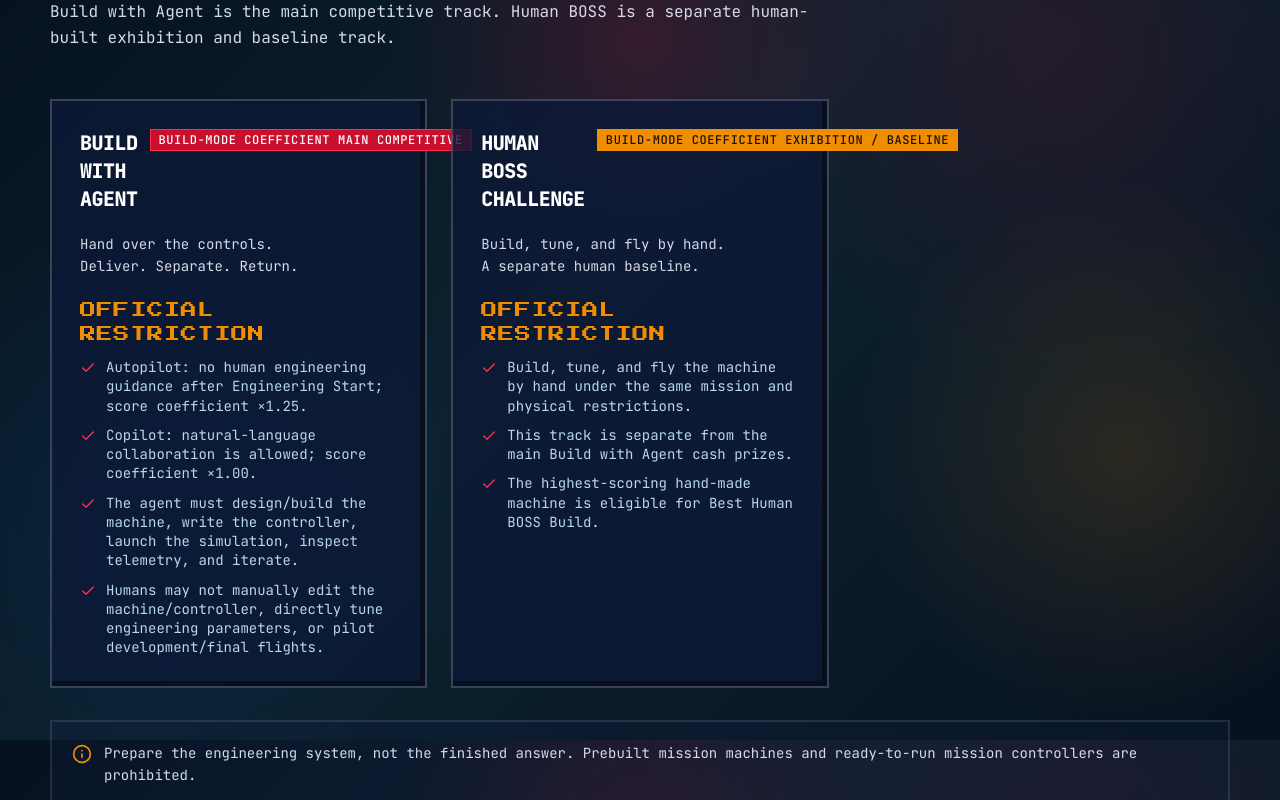
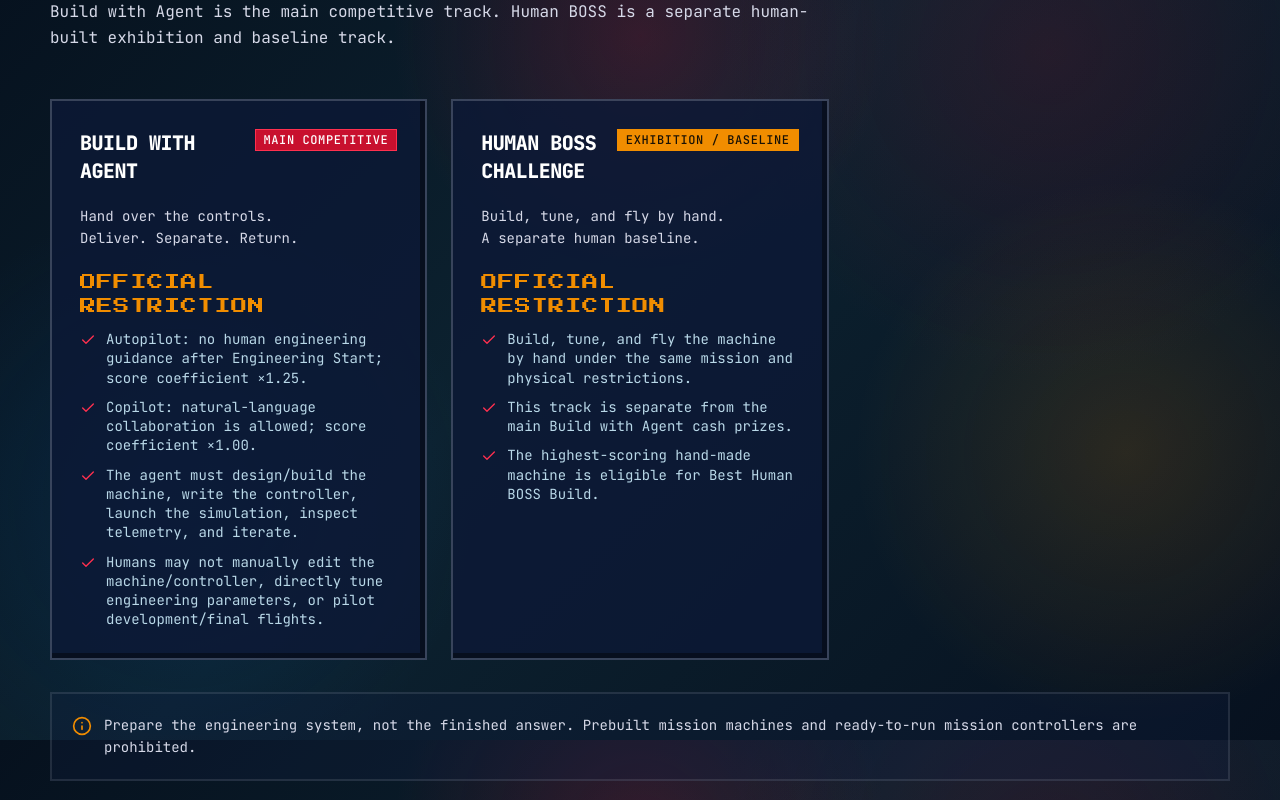
Before and after one commit to build-arena/ConstructionChallenge, a React (Vite) app in the folder web/: page / in a window 1280 px wide. Shown: the part 3260-4060 px from the top of the page. Built offline with nearby package versions, Linux system fonts and the light colour scheme; a web font is replaced by a local one.

Commit message:
fix: finish Season 2 track and leaderboard alignment

```diff
--- a/web/src/components/sections/Tracks.tsx
+++ b/web/src/components/sections/Tracks.tsx
@@ -16,8 +16,10 @@ export function Tracks() {
       <SectionHeading tag={tr.tag} title={tr.title} intro={tr.intro} />
 
       <div className="grid gap-6 lg:grid-cols-3">
-        {tr.items.map((item, i) => {
-          const official = i < 2
+        {tr.items.map((item) => {
+          // S02 groups Autopilot/Copilot under Build with Agent; Human BOSS is separate.
+          const official = item.name !== "Human Boss Challenge"
+          const hasCoefficient = official && item.badge.startsWith("×")
           return (
             <Card
               key={item.name}
@@ -33,7 +35,7 @@ export function Tracks() {
                   {item.name}
                 </h3>
                 <Badge variant={item.badgeVariant as BadgeVariant}>
-                  {official ? `${tr.coefficientLabel} ${item.badge}` : item.badge}
+                  {hasCoefficient ? `${tr.coefficientLabel} ${item.badge}` : item.badge}
                 </Badge>
               </div>
 
--- a/web/src/config/season.ts
+++ b/web/src/config/season.ts
@@ -1,7 +1,7 @@
 /**
- * Season 1 kickoff — 2026-07-12 00:00 AOE (Anywhere on Earth, UTC-12:00).
+ * Season 2 opening — 2026-09-20 00:00 AOE (Anywhere on Earth, UTC-12:00).
  * AOE's UTC-12 offset makes this the latest possible local midnight on
  * that date anywhere in the world, so it is expressed here as the
  * equivalent UTC instant: 00:00 - (-12:00) = 12:00 UTC.
  */
-export const SEASON_START_UTC = "2026-07-12T12:00:00Z"
+export const SEASON_START_UTC = "2026-09-20T12:00:00Z"
--- a/web/src/i18n/season2.ts
+++ b/web/src/i18n/season2.ts
@@ -125,7 +125,7 @@ const enPatch = {
     dedupe: "A machine may earn multiple display titles, but at most one major cash prize. If a winner is ineligible or cannot be verified, the official roll-down and verification rules apply.",
     academic: { title: "Verification", badge: "Official", intro: "BuildArena and the named judges verify machine, controller, telemetry, histories, and writeup before final awards.", contributionsTitle: "Judges", contributions: ["BuildArena", "Nextan Pholizebort", "Nephoslbata"], adoptionNote: "Prize and eligibility decisions follow the official S02 Rules." },
   },
-  leaderboard: { tag: "// 07 — Leaderboard", title: "Season 02 Leaderboard", status: "Not open yet", emptyTitle: "The loop is warming up", emptyBody: "The competition opens Sep 20, 2026 AOE. Submit a verified final mission to appear after unified scoring." },
+  leaderboard: { tag: "// 07 — Leaderboard", title: "Season 02 Leaderboard", status: "Not open yet", tabs: { overall: "Overall", autopilot: "Autopilot", copilot: "Copilot", human: "Human BOSS" }, columns: ["#", "Team", "Machine", "Mode", "Payload", "Efficiency", "Recovery", "Landing", "Performance", "Final", "Status"], emptyTitle: "The loop is warming up", emptyBody: "The competition opens Sep 20, 2026 AOE. Submit a verified final mission to appear after unified scoring.", provisional: "Provisional" },
   faq: {
     tag: "// 08 — Rules FAQ",
     title: "Season 02 FAQ",
@@ -145,7 +145,7 @@ const zhPatch = {
   scoring: { tag: "// 04 — 官方评分", title: "交付 · 分离 · 返回", intro: "无动力载荷必须完成三圈轨道；之后表现分乘以建造模式系数。", performanceTitle: "PerformanceScore · 100 分", performance: [{ name: "轨道载荷", weight: "15%", body: "交付更多有效载荷质量。正向合格运行至少 6/15，适用池中最好成绩为 15/15。" }, { name: "载荷燃料效率", weight: "15%", body: "η = 载荷质量 / 消耗燃料。丢失硬件中的燃料计入消耗，带回的燃料不计入。合法零推进剂任务直接得 15/15。" }, { name: "回收完整度", weight: "30%", body: "30 × 有效回收干硬件质量 / 初始非载荷干硬件质量；需结构完整度 ≥90%，无推进稳定着陆 10 秒。" }, { name: "着陆精度", weight: "40%", body: "按质量加权的着陆精度；距离越近越高，超过阈值快速下降，未回收部分为零。" }], costTitle: "任务门槛与边界", cost: [{ name: "三圈门槛", body: "载荷须无动力完成三圈完整轨道，合格期间全程严格高于行星中心 1100 游戏距离单位，否则竞争得分为 0。" }, { name: "燃料记账", body: "整个任务（含回收）都计入燃料消耗；有效回收硬件中剩余燃料不计入。" }], formulaLabel: "官方公式", formulas: [{ label: "PerformanceScore", value: "PayloadScore + EfficiencyScore + RecoveryScore + LandingScore" }, { label: "FinalScore", value: "PerformanceScore × BuildModeCoefficient" }, { label: "模式系数", value: "Autopilot ×1.25 · Copilot ×1.00" }], finalTitle: "任务要求", finals: [{ label: "任务", value: "交付 · 分离 · 返回" }, { label: "合格载荷", value: "三圈完整轨道 · 无动力 · >1100 距离单位" }], tokenNote: "官方 S02 scorer/reference implementation 随 BuildArena 2.0 公共发布；允许多次提交，但每队只有一个 Effective Final Submission 进入全局重算。" },
   submission: { tag: "// 05 — 提交与校验", title: "提交完整记录", intro: "Build with Agent 通过 Kaggle 提交最终机器以及可复现的控制与证据包。", deliverablesTitle: "Build with Agent · 6 项必交", deliverables: ["machine.bsg — 最终评分机器", "build_history.json", "build_history_full.json", "trajectory.csv — 单次最终任务官方 telemetry", "control/ — 控制器源码、配置、说明和一键复现", "chat_transcript.md — Autopilot 或 Copilot 记录"], manifestTitle: "说明必须包含", manifestFields: ["Machine Name / Track / Autopilot 或 Copilot", "Mission Summary 与 Final Run 指标", "Video（鼓励提交）", "LLM / Agent Setup", "Prompts and Workflow", "Control System", "Engineering Iteration", "Notes"], humanTitle: "Human BOSS", humanDeliverables: ["人类建造机器", "运行记录", "Kaggle 说明", "Best Human BOSS Build 资格"], validationTitle: "第二季校验规则", validations: [{ q: "Build with Agent 禁止人工控制", a: "由 agent 驾驶提交机器；人类不得编辑几何/控制器、调工程参数或驾驶开发/最终飞行。" }, { q: "控制器可复现", a: "control/ 必须说明 telemetry 输入输出、阶段、状态、控制逻辑、分离、回收、着陆、阈值和任务完成；官方入口必须能复现运行。" }, { q: "证据完整", a: "历史记录必须对应 machine.bsg，trajectory.csv 必须来自 Evaluation Endpoint 的单次最终任务。" }, { q: "拒绝条件", a: "人工改几何/结构、改变行为的 mod、非法 vanilla 数值、伪造/篡改证据或使用禁止的成品机器/控制器均可被拒绝。" }], reviewTitle: "官方复核", review: ["所有说明须在 2026-11-20 AOE 前提交。", "允许多次提交；最高队内提交成为 Effective Final Submission。", "截止后进行统一验证、评分与获奖确认。"], ctaRules: "查看第二季 Rules", ctaSubmit: "前往 Kaggle 提交" },
   awards: { tag: "// 06 — 奖项", title: "第二赛季奖项", mainTitle: "现金奖", pool: { label: "第二赛季奖金池", amount: "$3,000", unit: "总计" }, main: [{ name: "Agent Master Builder", body: "最佳总体 verified Build with Agent 成绩。", badge: "主奖", prize: "$700" }, { name: "Best Build Autopilot", body: "最佳 verified Autopilot 成绩。", badge: "主奖", prize: "$500" }, { name: "Best Build Copilot", body: "最佳 verified Copilot 成绩。", badge: "主奖", prize: "$500" }], titlesTitle: "特别称号", titles: [{ name: "Powerful but Brutal", body: "强大但付出代价的机器。", prize: "$300" }, { name: "Cheap Thrills", body: "经济设计下的强劲表现。", prize: "$300" }, { name: "Most Creative Machine", body: "最具创意的机器或架构。", prize: "$300" }, { name: "Funniest Failure", body: "最令人记住的失败。", prize: "$200" }], communityTitle: "社区奖项", community: [{ name: "Community Favorite", prize: "$200" }, { name: "Best Human BOSS Build", prize: "称号" }, { name: "多个称号", prize: "允许" }, { name: "主现金奖", prize: "每机器一个" }], dedupeTitle: "奖项分配", dedupe: "一台机器可以获得多个展示称号，但最多获得一个主现金奖；资格或验证失败时按官方 roll-down 与复核规则处理。", academic: { title: "官方复核", badge: "Official", intro: "BuildArena 与指定评委在最终奖项前复核机器、控制器、telemetry、历史记录和说明。", contributionsTitle: "评委", contributions: ["BuildArena", "Nextan Pholizebort", "Nephoslbata"], adoptionNote: "奖项与资格以第二季官方 Rules 为准。" } },
-  leaderboard: { tag: "// 07 — 排行榜", title: "第二赛季排行榜", status: "尚未开放", emptyTitle: "闭环正在预热", emptyBody: "比赛将于 2026-09-20 AOE 开始；统一评分后，提交 verified 最终任务即可展示。" },
+  leaderboard: { tag: "// 07 — 排行榜", title: "第二赛季排行榜", status: "尚未开放", tabs: { overall: "总榜", autopilot: "Autopilot", copilot: "Copilot", human: "Human BOSS" }, columns: ["#", "队伍", "机器", "模式", "载荷", "效率", "回收", "着陆", "表现分", "最终分", "状态"], emptyTitle: "闭环正在预热", emptyBody: "比赛将于 2026-09-20 AOE 开始；统一评分后，提交 verified 最终任务即可展示。", provisional: "Provisional" },
   faq: { tag: "// 08 — Rules FAQ", title: "第二赛季 FAQ", items: [{ q: "允许人工驾驶吗？", a: "不允许。由 agent 驾驶提交机器，比赛检查轨迹和提交的控制脚本。" }, { q: "Autopilot 可以使用很长的 prompt 吗？", a: "可以；须在 transcript 和说明中包含，token estimation 会计入。" }, { q: "agent 建造后可以调控制器吗？", a: "不可以。raw machine 保存后，Build with Agent 不得以任何方式修改。" }, { q: "可以挡住相机吗？", a: "可以。" }, { q: "必须开放 agent 代码吗？", a: "必须提交能够完整复现运行的控制代码。" }, { q: "可以多次提交吗？", a: "可以；选择 Effective Final Submission，每队一个最终提交进入全局重算。" }, { q: "哪些情况会被拒绝？", a: "人工修改几何/结构、改变行为的 mod、非法 vanilla 数值、伪造/篡改证据；轻微格式、视频或外观问题不自动导致淘汰。" }], steamKeyClosed: { q: "需要什么游戏？", a: "需要 Besiege 本体和 The Broken Beyond DLC；官方比赛流程会在可用时通过表单提供 Steam 激活码。" } },
   cta: { title: "准备好完成\n工程闭环了吗？", button: "进入第二赛季" },
 }
```
